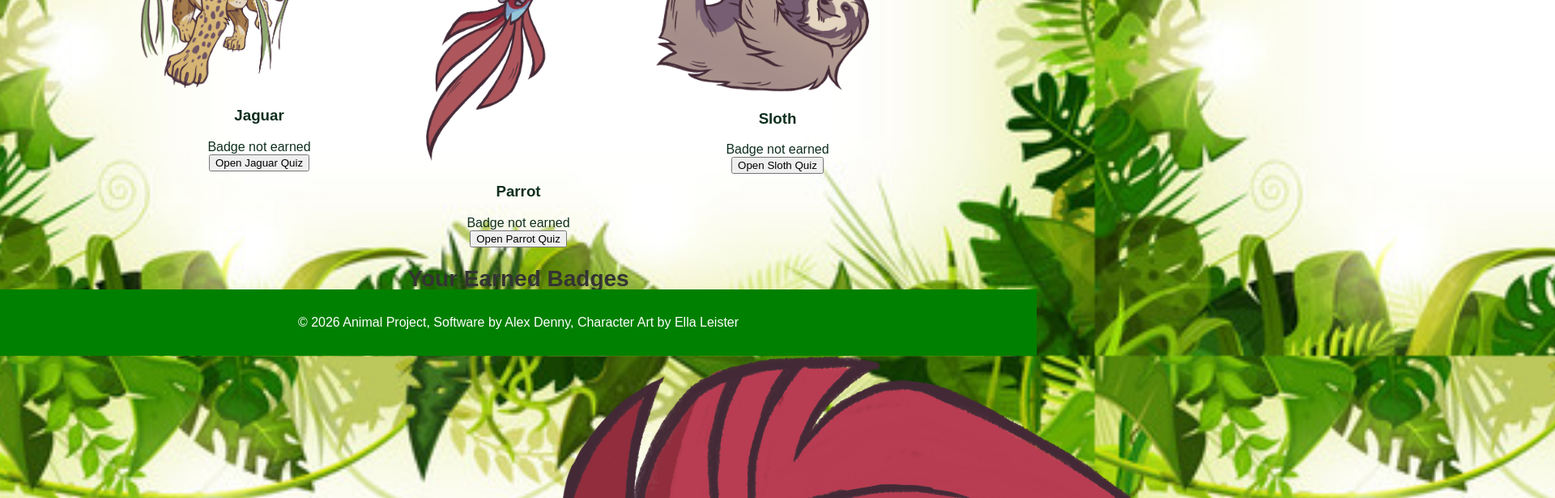
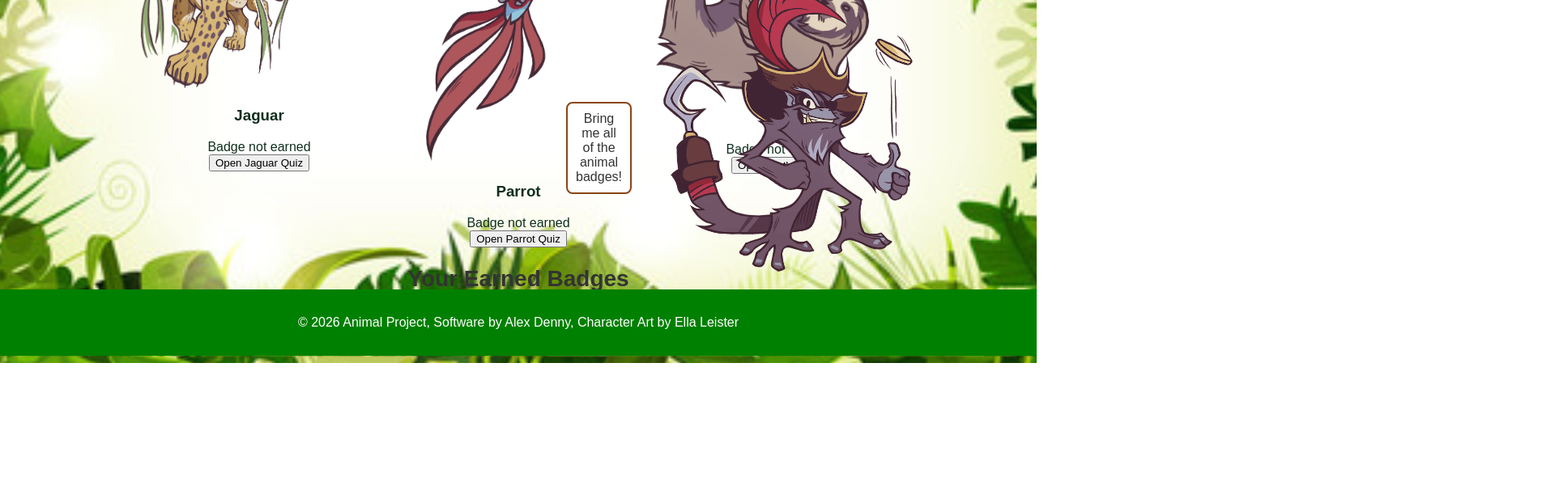
Before and after one commit to Alex-A-Denny/Rainforest_Quiz, an Angular app in the folder rainforest-ui/: page /1/animals in a window 1280 px wide. Shown: the part 360-976 px from the top of the page at 81% size, 1920 px wide, since content can reach past the window. After the commit the page ends 809 px from the top, so only its background shows below. Built offline with nearby package versions, Linux system fonts and the light colour scheme.

Commit message:
Finished

```diff
--- a/rainforest-ui/src/app/animals/animals.css
+++ b/rainforest-ui/src/app/animals/animals.css
@@ -21,7 +21,7 @@
 }
 
 .logout-btn {
-    position: fixed;
+    position: absolute;
     top: 20px;
     left: 20px;
     padding: 10px 20px;
@@ -89,6 +89,20 @@
 }
 
 .tricky-joe {
-    width: auto;
-    height: 100px;
+    display: block;
+    position: absolute;
+    bottom: 100px;
+    right: 150px;
 }
+.tricky-joe-text {
+    bottom: 100px;
+    right: 350px;
+    position: absolute;
+    float: left;
+    font-size: 16px;
+    background-color: rgba(255, 255, 255, 0.9);
+    padding: 10px;
+    border: 2px solid #8B4513;
+    border-radius: 8px;
+    color: #333;
+}
--- a/rainforest-ui/src/app/animals/animals.html
+++ b/rainforest-ui/src/app/animals/animals.html
@@ -39,18 +39,28 @@
       <p class="no-badges">No badges earned yet. Complete the quizzes to earn badges!</p>
     }
   </div>
+  <div class="tricky-joe">
+
+  <img src="/app/images/TrickyJoe.png" style="width: auto; height: 350px; object-fit: cover;" alt="Trick Joe" class="trick-joe-image">
+  <div class="tricky-joe-text">
+    Bring me all of the animal badges!
+  </div>
+
+
 </div>
 
-<div class="tricky-joe">
+</div>
 
-  <img src="/app/images/TrickyJoeElla.png" alt="Trick Joe" class="trick-joe-image">
+<!-- <div class="tricky-joe">
+
+  <img src="/app/images/TrickyJoe.png" style="width: 100px; height: 100px; object-fit: cover;" alt="Trick Joe" class="trick-joe-image">
   <div class="trick-joe-text">
     <h3>Did You Know?</h3>
     <p>Jaguar spots are unique to each individual, much like human fingerprints!</p>
   </div>
 
 
-</div>
+</div> -->
 
 <!-- @if (!currentUser?.jagBadge) {
     <button (click)="awardBadge('jagBadge')">Earn Jaguar Badge</button>
--- a/rainforest-ui/src/app/app.css
+++ b/rainforest-ui/src/app/app.css
@@ -1,5 +1,5 @@
 footer {
-    position: fixed;
+    position: absolute;
     bottom: 0;
     left: 0;
     right: 0;
@@ -13,7 +13,7 @@ header {
     background-color: green;
     color: white;
     padding: 1rem;
-    position: fixed;
+    position: absolute;
     top: 0;
     left: 0;
     right: 0;
```
Also changed, not shown: rainforest-ui/src/app/images/TrickyJoe.png (added), rainforest-ui/src/app/images/TrickyJoeElla.png (deleted).
